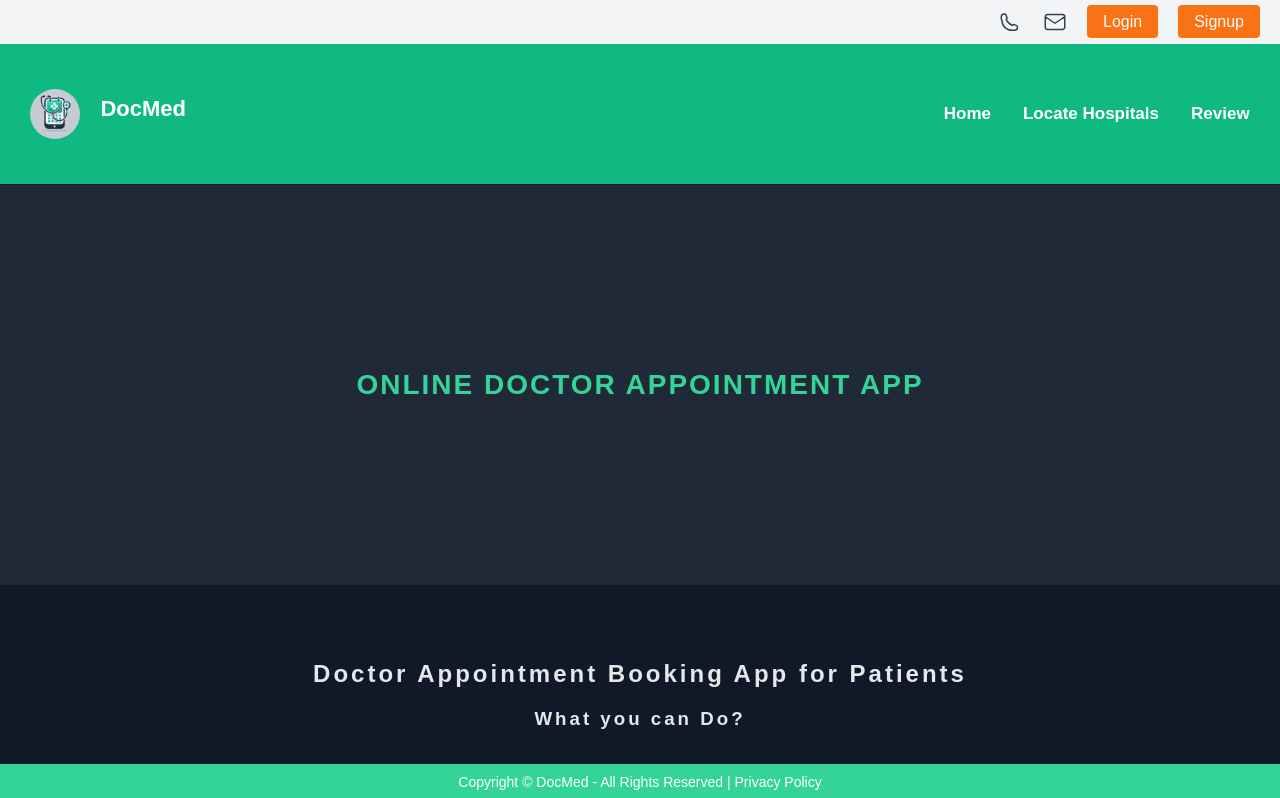
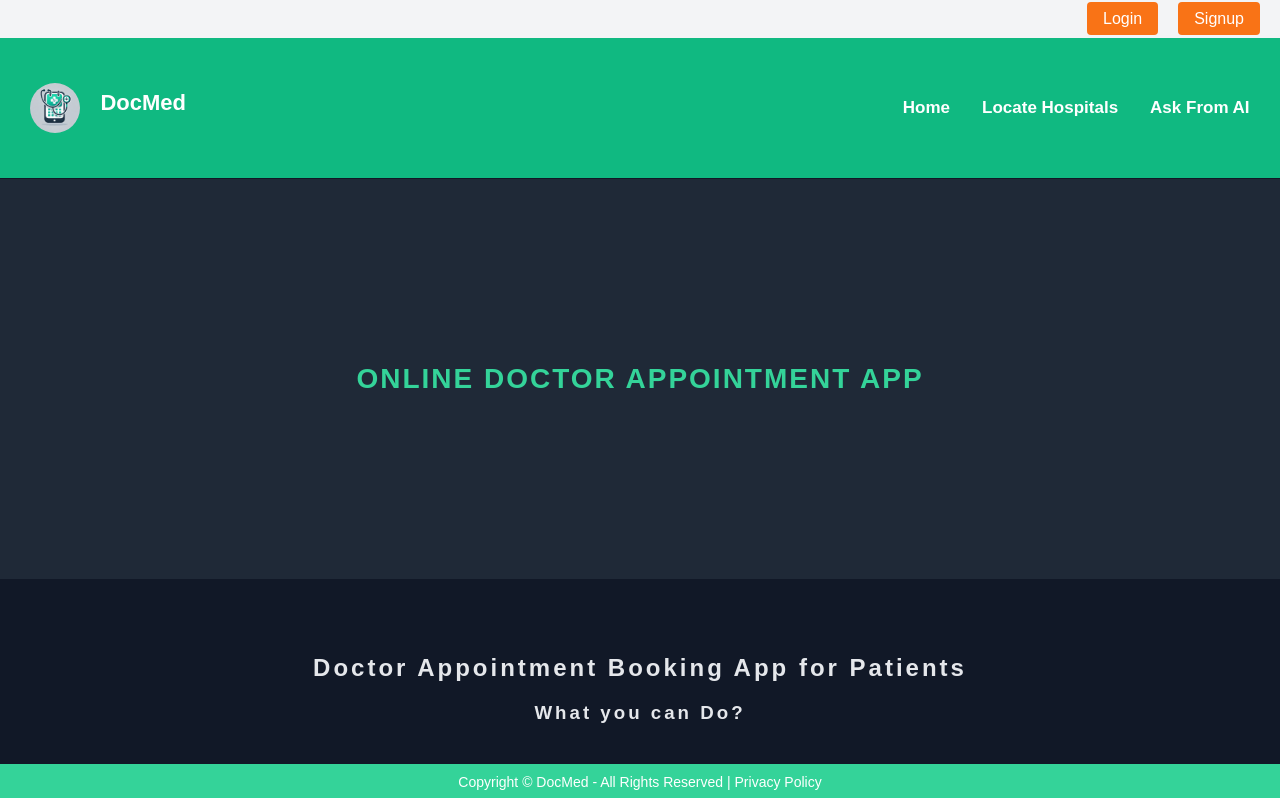
Before and after one commit to ShauryaRahlon/DocMed, a React (Vite) app in the folder Client/: page / in a window 1280 px wide. Shown: the top 798 px of the page. Built offline with nearby package versions, Linux system fonts and the light colour scheme.

Commit message:
Some fixes in the UI

```diff
--- a/Client/src/Components/Card.jsx
+++ b/Client/src/Components/Card.jsx
@@ -4,6 +4,8 @@
 import AniCalendar from './AniCalander.jsx';
 import AniHeartBeat from './AniHeartBeat';
 import AniAi from './AniAi.jsx';
+import { Link } from 'react-router-dom';
+import DoctorListing from '../Pages/DoctorListing.jsx';
 
 function Card() {
   const [cards] = useState([
@@ -62,7 +64,10 @@
                     <div>
                         <h3 className='card-title'>{card.title}</h3>
                         <p className='card-content'>{card.content}</p>
-                        <button className='btn'>Book</button>
+                        <button className='btn'>
+                          <Link to="/DoctorListing">
+                          Book</Link>
+                        </button>
                     </div>
                   </div>
 
--- a/Client/src/Components/MainHome.jsx
+++ b/Client/src/Components/MainHome.jsx
@@ -40,39 +40,6 @@
           <div
             className={`navbar-items ${menuOpen ? 'show' : 'hide'}`}
           >
-            <div className="navbar-item">
-              <svg
-                xmlns="http://www.w3.org/2000/svg"
-                fill="none"
-                viewBox="0 0 24 24"
-                strokeWidth="1.5"
-                stroke="currentColor"
-                className="icon"
-              >
-                <path
-                  strokeLinecap="round"
-                  strokeLinejoin="round"
-                  d="M2.25 6.75A3 3 0 015.25 4h.267c.583 0 1.102.34 1.34.867l1.056 2.434c.2.46.11 1-.233 1.353l-.58.58a12.083 12.083 0 006.179 6.179l.58-.58c.353-.344.894-.434 1.353-.233l2.434 1.056c.527.238.867.757.867 1.34v.267a3 3 0 01-2.75 3h-.5C7.798 21 3 16.202 3 10.75v-.5a3 3 0 01-.75-2.5z"
-                />
-              </svg>
-            </div>
-
-            <div className="navbar-item">
-              <svg
-                xmlns="http://www.w3.org/2000/svg"
-                fill="none"
-                viewBox="0 0 24 24"
-                strokeWidth="1.5"
-                stroke="currentColor"
-                className="icon"
-              >
-                <path
-                  strokeLinecap="round"
-                  strokeLinejoin="round"
-                  d="M21.75 6.75v10.5a2.25 2.25 0 01-2.25 2.25H4.5a2.25 2.25 0 01-2.25-2.25V6.75m19.5 0a2.25 2.25 0 00-2.25-2.25H4.5a2.25 2.25 0 00-2.25 2.25m19.5 0l-9.75 6.5L2.25 6.75"
-                />
-              </svg>
-            </div>
 
             <div>
               {/* <button className="login-button">Login</Link></button> */}
@@ -109,7 +76,7 @@
               Locate Hospitals
             </Link>
             <Link to="/review" className="nav-link Review">
-              Review
+              Ask From AI
             </Link>
           </nav>
         </div>
```
